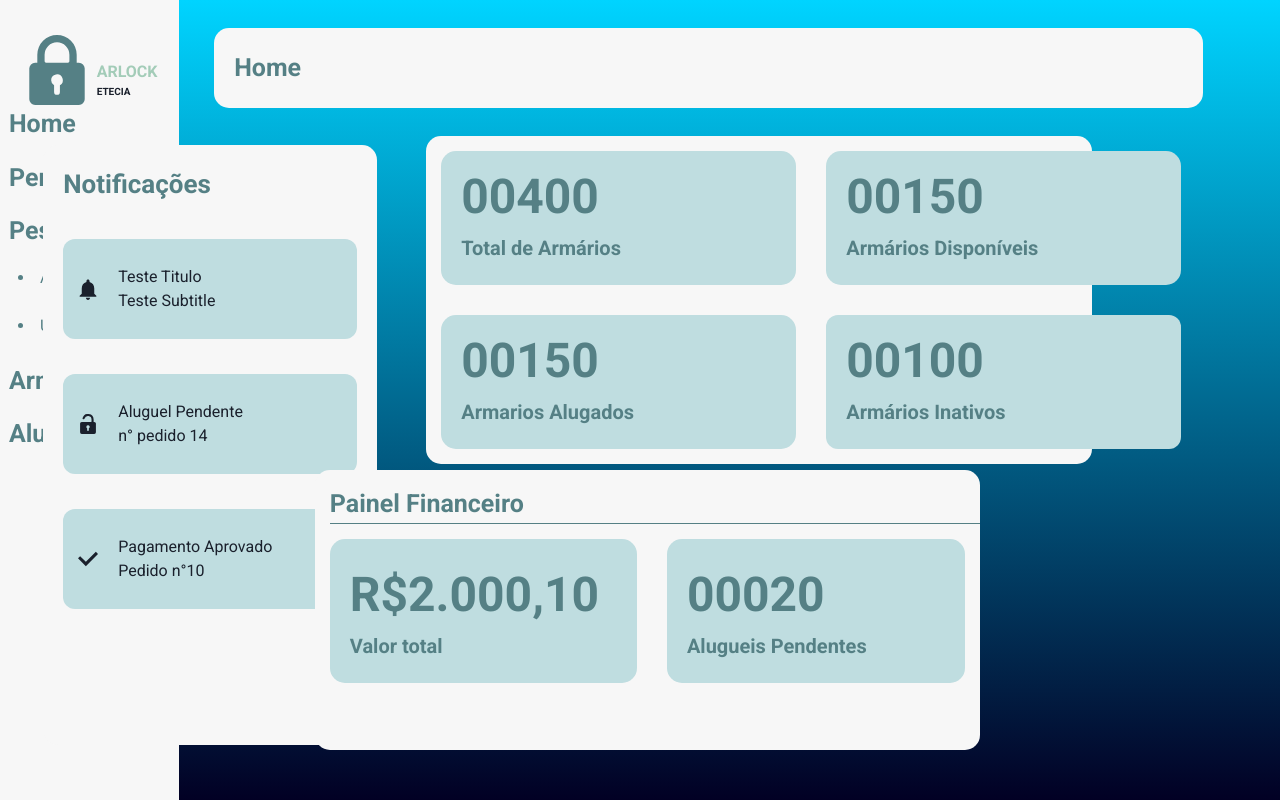
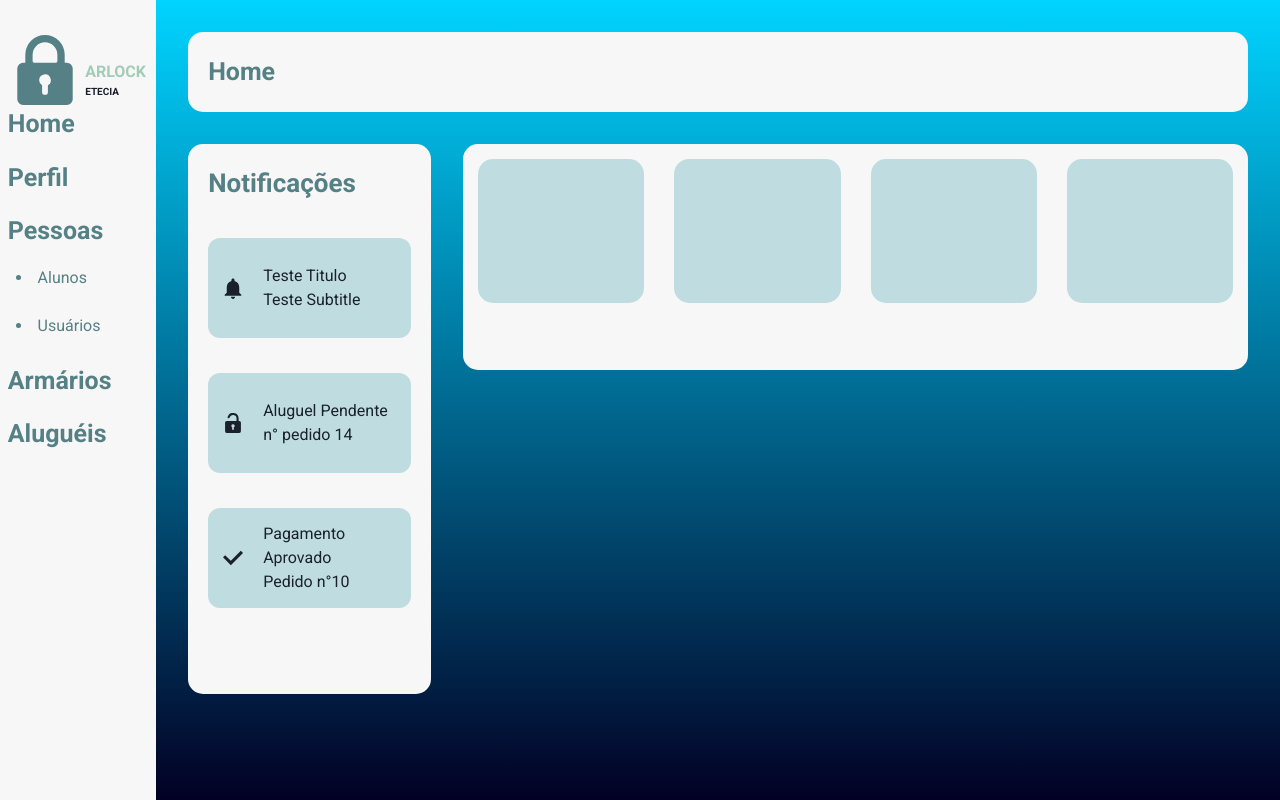
Before and after one commit to GabrieelAraujoo/front-arlock, a React (Create React App) app: page /Adm/Home in a window 1280 px wide. Built offline with nearby package versions, Linux system fonts and the light colour scheme.

Commit message:
fix: correção dos componentes

```diff
--- a/package.json
+++ b/package.json
@@ -3,6 +3,7 @@
   "version": "0.1.0",
   "private": true,
   "dependencies": {
+    "@chakra-ui/icons": "^2.1.0",
     "@chakra-ui/react": "^2.8.0",
     "@emotion/react": "^11.11.1",
     "@emotion/styled": "^11.11.0",
--- /dev/null
+++ b/src/components/Box/BoxGeral.jsx
@@ -0,0 +1,24 @@
+import React from "react";
+import { Flex, Text } from "@chakra-ui/react";
+
+export function BoxGeral({ number, text }) {
+  return (
+    <Flex
+      backgroundColor="#BFDDE0"
+      width="100%"
+      height="144px"
+      borderRadius="15px"
+      margin="15px"
+    >
+      <Flex marginLeft="20px" marginTop="10px" direction="column">
+        <Text fontSize="48px" textColor="#558085" fontWeight="bold">
+          {number}
+        </Text>
+
+        <Text textColor="#558085" fontWeight="bold" fontSize="20px">
+          {text}
+        </Text>
+      </Flex>
+    </Flex>
+  );
+}
--- a/src/components/PageTitle/index.jsx
+++ b/src/components/PageTitle/index.jsx
@@ -1,15 +1,24 @@
 import React from "react";
 import { Flex, Text } from "@chakra-ui/react";
-import { LockIcon, BellIcon, UnlockIcon, CheckIcon } from '@chakra-ui/icons';
+import { LockIcon, BellIcon, UnlockIcon, CheckIcon } from "@chakra-ui/icons";
 
-export default function PageTitle({title}) {
+export default function PageTitle({ title }) {
   return (
-    <Flex width="80%" height="91%" marginTop="4rem" justifyContent="space-around">
-        <Flex backgroundColor="white.100" width="100%" height="80px" borderRadius="15px" marginLeft="35px" marginTop="-40px" alignItems="center">
-            <Text marginLeft="20px" fontSize="25px" textColor="#558085" fontWeight="bold">
-              {title}
-            </Text>
-        </Flex>
+    <Flex
+      backgroundColor="white.100"
+      width="full"
+      height="80px"
+      borderRadius="15px"
+      alignItems="center"
+    >
+      <Text
+        marginLeft="20px"
+        fontSize="25px"
+        textColor="#558085"
+        fontWeight="bold"
+      >
+        {title}
+      </Text>
     </Flex>
   );
 }
--- a/src/layout/Container.jsx
+++ b/src/layout/Container.jsx
@@ -1,17 +1,19 @@
-import React from "react";
+import React, { useState } from "react";
 import { Flex } from "@chakra-ui/react";
 import MenuLateral from "../components/Menu/MenuLateral";
+import { useLocation } from "react-router-dom";
 
 export function Container({ children, ...rest }) {
+  const { pathname } = useLocation();
+
   return (
     <Flex
       bgGradient="linear(to-t,  #020024, #00D4FF)"
       w="full"
       h="auto"
-      align="center"
       {...rest}
     >
-      <MenuLateral />
+      {pathname !== "/" && <MenuLateral />}
       {children}
     </Flex>
   );
--- a/src/pages/dashboard/Adm/index.jsx
+++ b/src/pages/dashboard/Adm/index.jsx
@@ -1,133 +1,220 @@
 import React from "react";
 import { Main } from "../../../layout/Main";
 import { Container } from "../../../layout/Container";
-import { Flex, Menu, Text } from "@chakra-ui/react";
-import { LockIcon, BellIcon, UnlockIcon, CheckIcon } from '@chakra-ui/icons';
+import { Flex, Text } from "@chakra-ui/react";
 import {
-  Accordion,
-  AccordionItem,
-  AccordionButton,
-  AccordionPanel,
-  AccordionIcon,
-  Box,
-} from '@chakra-ui/react'
-import { BoxNotificationAlert, BoxNotificationPayment, BoxNotificationRent } from "../../../components/Box/BoxNotification";
+  BoxNotificationAlert,
+  BoxNotificationPayment,
+  BoxNotificationRent,
+} from "../../../components/Box/BoxNotification";
 import PageTitle from "../../../components/PageTitle";
-import MenuLateral from "../../../components/Menu/MenuLateral";
-
+import { BoxGeral } from "../../../components/Box/BoxGeral";
 
 function Home() {
   return (
     <Main>
       <Container>
-
-        <PageTitle title={"Home"}/>
-
-        <Flex backgroundColor="white.100" width="334px" height="600px" direction="column" marginTop="90px"
-              marginLeft="-1160px" borderRadius="15px">
-
-                <Text marginLeft="20px" marginTop="20px"  fontSize="26px" textColor="#558085" fontWeight="bold" >
+        <Flex width="full" padding="2rem" direction="column">
+          <PageTitle title={"Home"} />
+          <Flex width="full">
+            {/* Flex de notificações */}
+            <Flex
+              backgroundColor="white.100"
+              width="30%"
+              height="550px"
+              direction="column"
+              borderRadius="15px"
+              marginTop="2rem"
+            >
+              <Text
+                marginLeft="20px"
+                marginTop="20px"
+                fontSize="26px"
+                textColor="#558085"
+                fontWeight="bold"
+              >
                 Notificações
               </Text>
 
-                <BoxNotificationAlert title={"Teste Titulo"} subtitle={"Teste Subtitle"}/>
+              <BoxNotificationAlert
+                title={"Teste Titulo"}
+                subtitle={"Teste Subtitle"}
+              />
 
-                <BoxNotificationRent title={"Aluguel Pendente"} subtitle={"n° pedido 14"}/>
+              <BoxNotificationRent
+                title={"Aluguel Pendente"}
+                subtitle={"n° pedido 14"}
+              />
 
-                <BoxNotificationPayment title={"Pagamento Aprovado"} subtitle={"Pedido n°10"}/>
-
+              <BoxNotificationPayment
+                title={"Pagamento Aprovado"}
+                subtitle={"Pedido n°10"}
+              />
             </Flex>
 
-        <Flex backgroundColor="white.100" width="52%" height="41%" borderRadius="15px" marginLeft="49px" marginTop="-200px">
-
-                <Flex direction="column">
-
-                <Flex backgroundColor="#BFDDE0" width="355px" height="144px" borderRadius="15px" margin="15px">
-
+            {/* Flex com dois Flex, um dos armários e outro financeiro */}
+            <Flex
+              width="full"
+              justifyContent="flex-end"
+              paddingLeft="2rem"
+              paddingTop="2rem"
+            >
+              <Flex
+                backgroundColor="white.100"
+                width="100%"
+                height="41%"
+                borderRadius="15px"
+              >
+                <BoxGeral />
+                <BoxGeral />
+                <BoxGeral />
+                <BoxGeral />
+                {/* Primeiro Flex - armários */}
+                {/* <Flex direction="column">
+                  <Flex
+                    backgroundColor="#BFDDE0"
+                    width="355px"
+                    height="144px"
+                    borderRadius="15px"
+                    margin="15px"
+                  >
                     <Flex marginLeft="20px" marginTop="10px" direction="column">
-
-                          <Text fontSize="48px" textColor="#558085" fontWeight="bold">
+                      <Text
+                        fontSize="48px"
+                        textColor="#558085"
+                        fontWeight="bold"
+                      >
                         00400
                       </Text>
 
-                          <Text textColor="#558085" fontWeight="bold" fontSize="20px">
+                      <Text
+                        textColor="#558085"
+                        fontWeight="bold"
+                        fontSize="20px"
+                      >
                         Total de Armários
                       </Text>
-
+                    </Flex>
                   </Flex>
 
-                </Flex>
-
-                <Flex backgroundColor="#BFDDE0" width="355px" height="144px" borderRadius="15px" margin="15px" direction="column">
-
+                  <Flex
+                    backgroundColor="#BFDDE0"
+                    width="355px"
+                    height="144px"
+                    borderRadius="15px"
+                    margin="15px"
+                    direction="column"
+                  >
                     <Flex marginLeft="20px" marginTop="10px" direction="column">
-
-                          <Text fontSize="48px" textColor="#558085" fontWeight="bold">
+                      <Text
+                        fontSize="48px"
+                        textColor="#558085"
+                        fontWeight="bold"
+                      >
                         00150
                       </Text>
 
-                          <Text textColor="#558085" fontWeight="bold" fontSize="20px">
+                      <Text
+                        textColor="#558085"
+                        fontWeight="bold"
+                        fontSize="20px"
+                      >
                         Armarios Alugados
                       </Text>
-
                     </Flex>
-
                   </Flex>
-
                 </Flex>
 
                 <Flex direction="column">
-
-                <Flex backgroundColor="#BFDDE0" width="355px" height="144px" borderRadius="15px" margin="15px" direction="column">
-
+                  <Flex
+                    backgroundColor="#BFDDE0"
+                    width="355px"
+                    height="144px"
+                    borderRadius="15px"
+                    margin="15px"
+                    direction="column"
+                  >
                     <Flex marginLeft="20px" marginTop="10px" direction="column">
-
-                          <Text fontSize="48px" textColor="#558085" fontWeight="bold">
+                      <Text
+                        fontSize="48px"
+                        textColor="#558085"
+                        fontWeight="bold"
+                      >
                         00150
                       </Text>
 
-                          <Text textColor="#558085" fontWeight="bold" fontSize="20px">
+                      <Text
+                        textColor="#558085"
+                        fontWeight="bold"
+                        fontSize="20px"
+                      >
                         Armários Disponíveis
                       </Text>
-
+                    </Flex>
                   </Flex>
 
-                </Flex>
-
-                <Flex backgroundColor="#BFDDE0" width="355px" height="144px" borderRadius="12px" margin="15px" direction="column">
-
+                  <Flex
+                    backgroundColor="#BFDDE0"
+                    width="355px"
+                    height="144px"
+                    borderRadius="12px"
+                    margin="15px"
+                    direction="column"
+                  >
                     <Flex marginLeft="20px" marginTop="10px" direction="column">
-
-                          <Text fontSize="48px" textColor="#558085" fontWeight="bold">
+                      <Text
+                        fontSize="48px"
+                        textColor="#558085"
+                        fontWeight="bold"
+                      >
                         00100
                       </Text>
 
-                          <Text textColor="#558085" fontWeight="bold" fontSize="20px">
+                      <Text
+                        textColor="#558085"
+                        fontWeight="bold"
+                        fontSize="20px"
+                      >
                         Armários Inativos
                       </Text>
-
+                    </Flex>
+                  </Flex>
+                </Flex> */}
+              </Flex>
+            </Flex>
+          </Flex>
         </Flex>
 
-                </Flex>
-
-                </Flex>
-
-        </Flex>
-
-        <Flex backgroundColor="white.100" width="52%" height="35%" borderRadius="15px" marginLeft="-777px" marginTop="420px"
-              direction="column">
-
-                <Text marginLeft="15px" marginTop="15px" fontSize="25px" fontWeight="bold" textColor="#558085"
-                borderBottom="1px" borderBottomColor="#558085">
+        {/* <Flex
+          backgroundColor="white.100"
+          width="52%"
+          height="35%"
+          borderRadius="15px"
+          marginLeft="-777px"
+          marginTop="420px"
+          direction="column"
+        >
+          <Text
+            marginLeft="15px"
+            marginTop="15px"
+            fontSize="25px"
+            fontWeight="bold"
+            textColor="#558085"
+            borderBottom="1px"
+            borderBottomColor="#558085"
+          >
             Painel Financeiro
           </Text>
 
           <Flex alignItems="baseline">
-
-                <Flex backgroundColor="#BFDDE0" width="355px" height="144px" borderRadius="15px" margin="15px">
-
+            <Flex
+              backgroundColor="#BFDDE0"
+              width="355px"
+              height="144px"
+              borderRadius="15px"
+              margin="15px"
+            >
               <Flex marginLeft="20px" marginTop="20px" direction="column">
-
                 <Text fontSize="48px" textColor="#558085" fontWeight="bold">
                   R$2.000,10
                 </Text>
@@ -135,15 +222,22 @@ function Home() {
                 <Text textColor="#558085" fontWeight="bold" fontSize="20px">
                   Valor total
                 </Text>
-
+              </Flex>
             </Flex>
 
-                </Flex>
-
-                <Flex backgroundColor="#BFDDE0" width="345px" height="144px" borderRadius="15px" margin="15px">
-
-                          <Flex marginLeft="20px" marginTop="20px" direction="column" fontWeight="bold">
-
+            <Flex
+              backgroundColor="#BFDDE0"
+              width="345px"
+              height="144px"
+              borderRadius="15px"
+              margin="15px"
+            >
+              <Flex
+                marginLeft="20px"
+                marginTop="20px"
+                direction="column"
+                fontWeight="bold"
+              >
                 <Text fontSize="48px" textColor="#558085" fontWeight="bold">
                   00020
                 </Text>
@@ -151,14 +245,10 @@ function Home() {
                 <Text textColor="#558085" fontSize="20px">
                   Alugueis Pendentes
                 </Text>
-
               </Flex>
-
             </Flex>
-
           </Flex>
-
-        </Flex>
+        </Flex> */}
       </Container>
     </Main>
   );
```
Also changed, not shown: 1 other file (tests, documents, lock files or other folders). Lines whose indentation alone changed are shown as unchanged.
